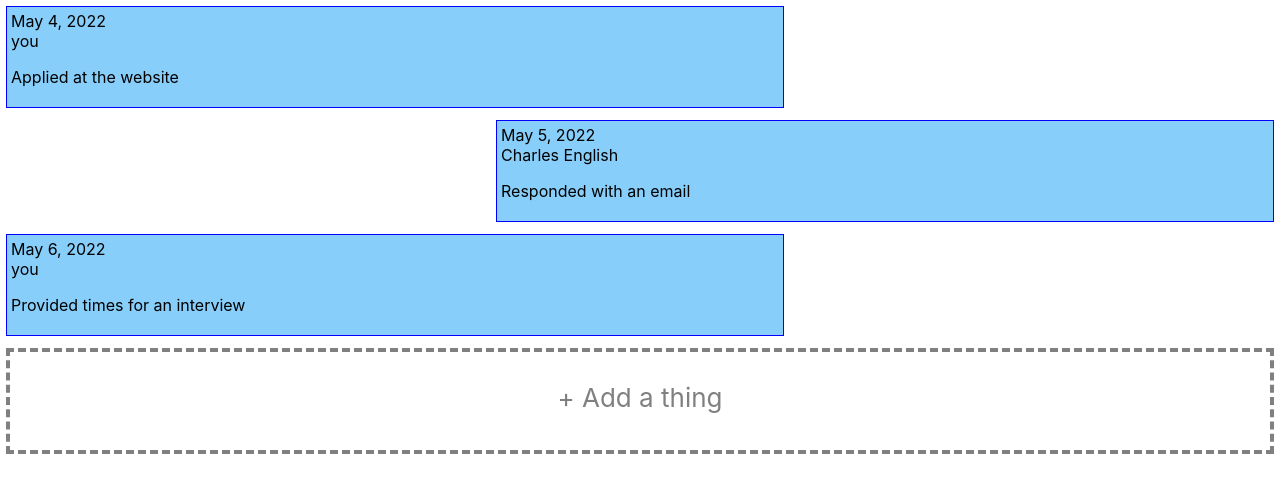
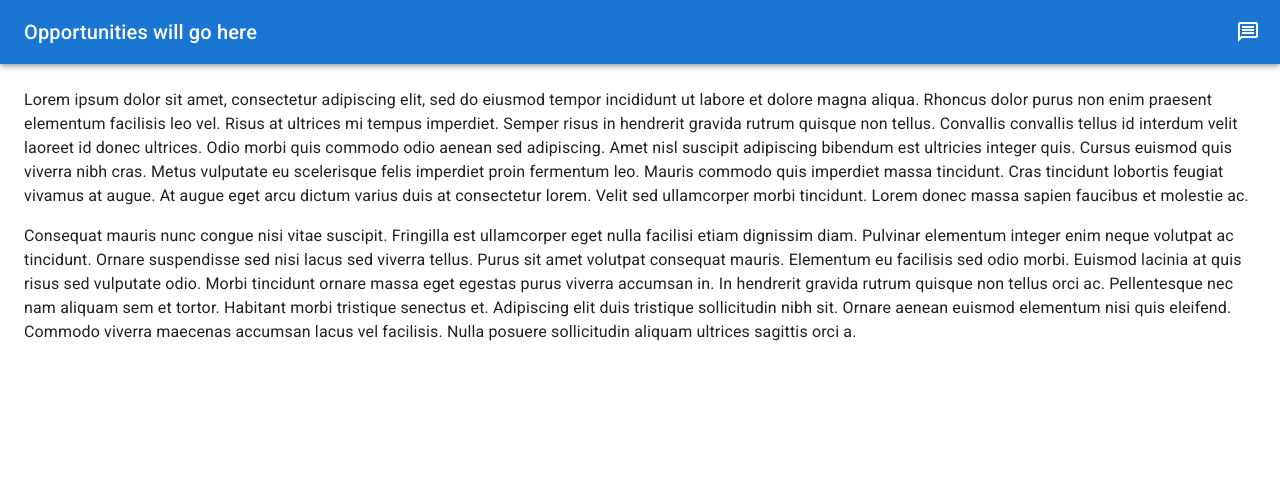
Before and after one commit to joddyjods/jobsearch, a React (Create React App) app: page / in a window 1280 px wide. Shown: the top 492 px of the page. Built offline with nearby package versions, Linux system fonts and the light colour scheme.

Commit message:
Put everything in a material UI shape

```diff
--- a/package.json
+++ b/package.json
@@ -3,6 +3,10 @@
   "version": "0.1.0",
   "private": true,
   "dependencies": {
+    "@emotion/react": "^11.9.0",
+    "@emotion/styled": "^11.8.1",
+    "@mui/icons-material": "^5.8.0",
+    "@mui/material": "^5.8.0",
     "@testing-library/jest-dom": "^5.16.4",
     "@testing-library/react": "^13.2.0",
     "@testing-library/user-event": "^13.5.0",
--- a/src/App.css
+++ b/src/App.css
@@ -69,7 +69,6 @@
   font-size: calc(10px + 2vmin);
   padding : 4px;
   margin : 6px;
-  cursor: pointer;
 }
 
 
--- a/src/App.js
+++ b/src/App.js
@@ -1,6 +1,40 @@
 import logo from './logo.svg';
 import './App.css';
-import React from 'react';
+//import React from 'react';
+//import ReactDOM from 'react-dom';
+import Button from '@mui/material/Button';
+
+import * as React from 'react';
+import { styled, useTheme } from '@mui/material/styles';
+import Box from '@mui/material/Box';
+import Drawer from '@mui/material/Drawer';
+import MuiAppBar, { AppBarProps as MuiAppBarProps } from '@mui/material/AppBar';
+import Toolbar from '@mui/material/Toolbar';
+import CssBaseline from '@mui/material/CssBaseline';
+import List from '@mui/material/List';
+import Typography from '@mui/material/Typography';
+import Divider from '@mui/material/Divider';
+import IconButton from '@mui/material/IconButton';
+import MenuIcon from '@mui/icons-material/Menu';
+import ChevronLeftIcon from '@mui/icons-material/ChevronLeft';
+import ChevronRightIcon from '@mui/icons-material/ChevronRight';
+import ListItem from '@mui/material/ListItem';
+import ListItemButton from '@mui/material/ListItemButton';
+import ListItemIcon from '@mui/material/ListItemIcon';
+import ListItemText from '@mui/material/ListItemText';
+import InboxIcon from '@mui/icons-material/MoveToInbox';
+import MailIcon from '@mui/icons-material/Mail';
+import MessageOutlinedIcon from '@mui/icons-material/MessageOutlined';
+import EmailIcon from '@mui/icons-material/EmailOutlined';
+import WebIcon from '@mui/icons-material/Web';
+import TextsmsIcon from '@mui/icons-material/Textsms';
+import LinkedInIcon from '@mui/icons-material/LinkedIn';
+import PhoneIcon from '@mui/icons-material/Phone';
+import VideoIcon from '@mui/icons-material/VideoCameraFront';
+
+import ListItemAvatar from '@mui/material/ListItemAvatar';
+import Avatar from '@mui/material/Avatar';
+
 
 class Conversation extends React.Component {
   constructor(props) {
@@ -12,9 +46,9 @@
         }
       ],*/
       interactions: [
-        {from: 'you', date: 'May 4, 2022', msg: 'Applied at the website', key:'abc'},
-        {from: 'Charles English', date: 'May 5, 2022', msg: 'Responded with an email', key:'123'},
-        {from: 'you', date: 'May 6, 2022', msg: 'Provided times for an interview', key:'asdf'}
+        {source: 'website', from: 'you', date: 'May 4, 2022', msg: 'Applied at the website', key:'abc'},
+        {source: 'email', from: 'Charles English', date: 'May 5, 2022', msg: 'Responded with an email', key:'123'},
+        {source: 'message', from: 'you', date: 'May 6, 2022', msg: 'Provided times for an interview.  I told them that I didnt really care when the times were and gave them lots of times and then even more times, and then some other things happened', key:'asdf'}
       ]
     };
   }
@@ -29,7 +63,44 @@
     this.setState( newstate );
   }
 
+  getIcon( source ) {
+    if ( source == 'website' ) {
+      return (
+        <WebIcon />
+      );
+    }
+    if ( source == 'email' ) {
+      return (
+        <EmailIcon />
+      );
+    }
+    if ( source == 'message' ) {
+      return (
+        <TextsmsIcon />
+      );
+    }
+
+    if ( source == 'linkedin' ) {
+      return (
+        <LinkedInIcon />
+      );
+    }
+    if ( source == 'phone' ) {
+      return (
+        <PhoneIcon />
+      );
+    }
+    if ( source == 'video' ) {
+      return (
+        <VideoIcon />
+      );
+    }
+
+    return ( <EmailIcon /> );
+  }
+
   render() {
+
     const interactions = this.state.interactions;
     let i = 0;
 
@@ -39,8 +110,8 @@
         theclass = 'ConversationLineLeft';
       }
       let key = 'ConversationLine' + i++;
-      return (
-        <div className={theclass} key={key}>
+
+      /*<div className={theclass} key={key}>
           <div className='Message' key={interaction.key}>
             {interaction.date} <br />
             {interaction.from}
@@ -48,17 +119,51 @@
               {interaction.msg}
             </p>
           </div>
-        </div> );
+        </div>*/
+
+      return (
+        <span>
+        <ListItem alignItems="flex-start">
+          <ListItemAvatar>
+            {this.getIcon(interaction.source)}
+          </ListItemAvatar>
+          <ListItemText
+            primary={interaction.from}
+            secondary={
+              <React.Fragment>
+                <Typography
+                  sx={{ display: 'inline' }}
+                  component="span"
+                  variant="body2"
+                  color="text.primary"
+                >
+                  {interaction.date}
+                </Typography>
+                 - {interaction.msg}
+              </React.Fragment>
+            }
+          />
+        </ListItem>
+        <Divider variant="inset" component="li" />
+        </span>
+        );
     });
 
-    return (
-      <div className="ConversationInner"> {output}
-        <div className='AddOne' onClick={() =>this.dataEnterNewMessage()}><p>+ Add a thing</p></div>
-      </div>
-      );
+
+  return (
+    <span>
+  <List sx={{ width: '100%', bgcolor: 'background.paper' }}>
+      {output}
+  </List>
+    <div className='AddOne'>
+      <Button variant="outlined" onClick={() =>this.dataEnterNewMessage()}>
+        + Add a thing
+      </Button>
+
+    </div>
+    </span>
+  )
   }
-
-
 }
 
 class Interaction extends React.Component {
@@ -67,12 +172,146 @@
   }
 }
 
-function App() {
+
+
+
+
+
+
+
+
+
+
+const drawerWidth = 700;
+
+const Main = styled('main', { shouldForwardProp: (prop) => prop !== 'open' })(
+  ({ theme, open }) => ({
+    flexGrow: 1,
+    padding: theme.spacing(3),
+    transition: theme.transitions.create('margin', {
+      easing: theme.transitions.easing.sharp,
+      duration: theme.transitions.duration.leavingScreen,
+    }),
+    marginRight: -drawerWidth,
+    ...(open && {
+      transition: theme.transitions.create('margin', {
+        easing: theme.transitions.easing.easeOut,
+        duration: theme.transitions.duration.enteringScreen,
+      }),
+      marginRight: 0,
+    }),
+  }),
+);
+
+const AppBar = styled(MuiAppBar, {
+  shouldForwardProp: (prop) => prop !== 'open',
+})(({ theme, open }) => ({
+  transition: theme.transitions.create(['margin', 'width'], {
+    easing: theme.transitions.easing.sharp,
+    duration: theme.transitions.duration.leavingScreen,
+  }),
+  ...(open && {
+    width: `calc(100% - ${drawerWidth}px)`,
+    transition: theme.transitions.create(['margin', 'width'], {
+      easing: theme.transitions.easing.easeOut,
+      duration: theme.transitions.duration.enteringScreen,
+    }),
+    marginRight: drawerWidth,
+  }),
+}));
+
+const DrawerHeader = styled('div')(({ theme }) => ({
+  display: 'flex',
+  alignItems: 'center',
+  padding: theme.spacing(0, 1),
+  // necessary for content to be below app bar
+  ...theme.mixins.toolbar,
+  justifyContent: 'flex-start',
+}));
+
+export default function App() {
+  const theme = useTheme();
+  const [open, setOpen] = React.useState(false);
+
+  const handleDrawerOpen = () => {
+    setOpen(true);
+  };
+
+  const handleDrawerClose = () => {
+    setOpen(false);
+  };
+
   return (
-    <div className="Conversation">
-      <Conversation />
-    </div>
+    <Box sx={{ display: 'flex' }}>
+      <CssBaseline />
+      <AppBar position="fixed" open={open}>
+        <Toolbar>
+          <Typography variant="h6" noWrap sx={{ flexGrow: 1 }} component="div">
+            Opportunities will go here
+          </Typography>
+          <IconButton
+            color="inherit"
+            aria-label="open drawer"
+            edge="end"
+            onClick={handleDrawerOpen}
+            sx={{ ...(open && { display: 'none' }) }}
+          >
+            <MessageOutlinedIcon />
+          </IconButton>
+        </Toolbar>
+      </AppBar>
+      <Main open={open}>
+        <DrawerHeader />
+        <Typography paragraph>
+          Lorem ipsum dolor sit amet, consectetur adipiscing elit, sed do eiusmod
+          tempor incididunt ut labore et dolore magna aliqua. Rhoncus dolor purus non
+          enim praesent elementum facilisis leo vel. Risus at ultrices mi tempus
+          imperdiet. Semper risus in hendrerit gravida rutrum quisque non tellus.
+          Convallis convallis tellus id interdum velit laoreet id donec ultrices.
+          Odio morbi quis commodo odio aenean sed adipiscing. Amet nisl suscipit
+          adipiscing bibendum est ultricies integer quis. Cursus euismod quis viverra
+          nibh cras. Metus vulputate eu scelerisque felis imperdiet proin fermentum
+          leo. Mauris commodo quis imperdiet massa tincidunt. Cras tincidunt lobortis
+          feugiat vivamus at augue. At augue eget arcu dictum varius duis at
+          consectetur lorem. Velit sed ullamcorper morbi tincidunt. Lorem donec massa
+          sapien faucibus et molestie ac.
+        </Typography>
+        <Typography paragraph>
+          Consequat mauris nunc congue nisi vitae suscipit. Fringilla est ullamcorper
+          eget nulla facilisi etiam dignissim diam. Pulvinar elementum integer enim
+          neque volutpat ac tincidunt. Ornare suspendisse sed nisi lacus sed viverra
+          tellus. Purus sit amet volutpat consequat mauris. Elementum eu facilisis
+          sed odio morbi. Euismod lacinia at quis risus sed vulputate odio. Morbi
+          tincidunt ornare massa eget egestas purus viverra accumsan in. In hendrerit
+          gravida rutrum quisque non tellus orci ac. Pellentesque nec nam aliquam sem
+          et tortor. Habitant morbi tristique senectus et. Adipiscing elit duis
+          tristique sollicitudin nibh sit. Ornare aenean euismod elementum nisi quis
+          eleifend. Commodo viverra maecenas accumsan lacus vel facilisis. Nulla
+          posuere sollicitudin aliquam ultrices sagittis orci a.
+        </Typography>
+      </Main>
+      <Drawer
+        sx={{
+          width: drawerWidth,
+          flexShrink: 0,
+          '& .MuiDrawer-paper': {
+            width: drawerWidth,
+          },
+        }}
+        variant="persistent"
+        anchor="right"
+        open={open}
+      >
+        <DrawerHeader>
+          <IconButton onClick={handleDrawerClose}>
+            {theme.direction === 'rtl' ? <ChevronLeftIcon /> : <ChevronRightIcon />}
+          </IconButton>
+        </DrawerHeader>
+        <Divider />
+        <div className="Conversation">
+          <Conversation />
+        </div>
+      </Drawer>
+    </Box>
   );
 }
-
-export default App;
--- a/src/index.js
+++ b/src/index.js
@@ -7,6 +7,16 @@
 const root = ReactDOM.createRoot(document.getElementById('root'));
 root.render(
   <React.StrictMode>
+    <link
+      rel="stylesheet"
+      href="https://fonts.googleapis.com/css?family=Roboto:300,400,500,700&display=swap"
+    />
+
+    <link
+      rel="stylesheet"
+      href="https://fonts.googleapis.com/icon?family=Material+Icons"
+    />
+
     <App />
   </React.StrictMode>
 );
```
Also changed, not shown: 2 other files (tests, documents, lock files or other folders).
